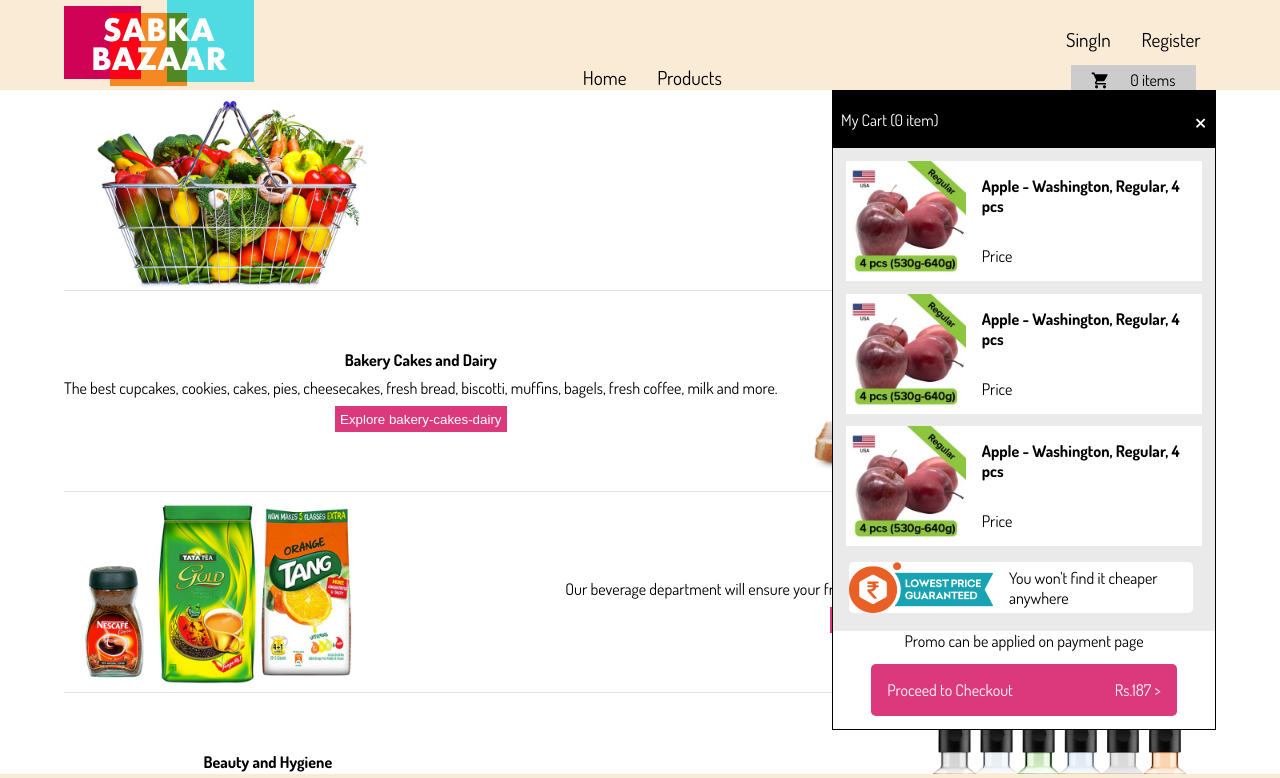
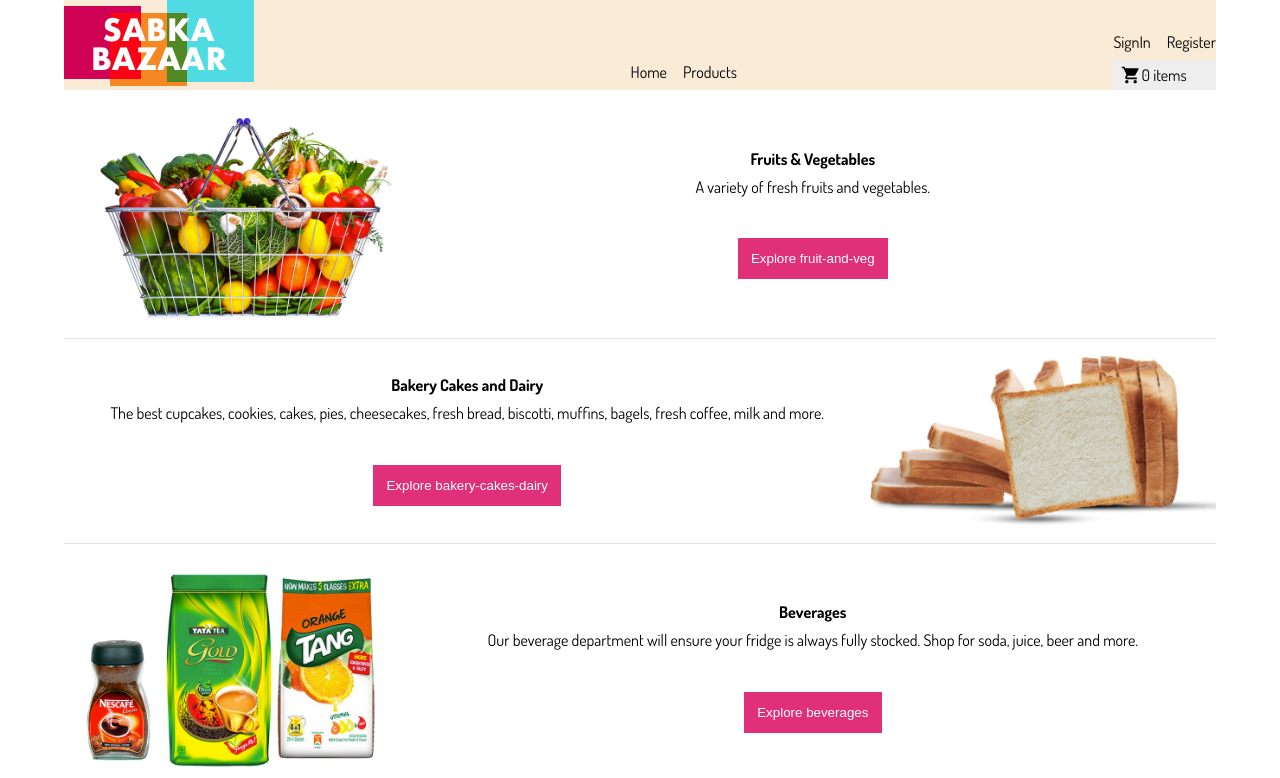
Before and after one commit to imamanv/shopping-cart, a React (Create React App) app: page / in a window 1280 px wide. Shown: the top 778 px of the page. Built offline with nearby package versions, Linux system fonts and the light colour scheme.

Commit message:
few changes

```diff
--- a/src/App.js
+++ b/src/App.js
@@ -12,7 +12,7 @@
   return (
     <>
       <Header />
-      {true && <Cart />}
+      {/* {true && <Cart />} */}
       <Routes>
         <Route path="/" element={<Home />} />
         <Route path="/products" element={<Products />} />
--- a/src/app.css
+++ b/src/app.css
@@ -1,26 +1,85 @@
-.cart-info img {
-  width: 15%;
-}
-.container {
-  width: 90%;
-  margin: 0 auto;
-}
 header,
 footer {
   background-color: antiquewhite;
 }
-nav.row {
+header a {
+  color: black;
+}
+.navbar {
+  display: flex;
+  gap: 1em;
+  justify-content: space-between;
+}
+
+.brand-img img {
+  width: 100%;
+  min-width: 100px;
+}
+.navbar .nav-list {
+  list-style: none;
+  display: flex;
+  align-items: flex-end;
+  justify-content: center;
+  gap: 1em;
+}
+.nav-list-item {
+  margin-bottom: 0.5em;
+}
+.account-links {
+  display: flex;
+  flex-direction: column;
+  justify-content: flex-end;
+  align-items: center;
+}
+.cart-details {
+  display: flex;
+  align-items: flex-end;
+  background-color: #eeeeee;
+  padding: 0.3em 0.5em;
+  width: 100%;
+}
+.cart-details img {
+  width: 20px;
+}
+.cart-details img path {
+  fill: rgb(255, 0, 149);
+}
+@media (max-width: 600px) {
+  .navbar .nav-list {
+    display: none;
+  }
+}
+/*--------------------------------------------------*/
+.category {
   display: flex;
   justify-content: space-between;
-  align-items: flex-end;
+  align-items: center;
+  border-bottom: 1px solid rgba(80, 80, 80, 0.17);
+  padding: 1em 0;
 }
-
-.col a {
-  font-size: 1.2rem;
-  padding: 0.8em;
+.category img {
+  width: 30%;
 }
-header a {
-  color: black;
+.category-details {
+  display: flex;
+  flex-direction: column;
+  align-items: center;
+  gap: 0.5rem;
+  flex: 1;
+}
+.category-details p {
+  text-align: center;
+}
+.explore-btn {
+  border: none;
+  background: #df3079;
+  color: rgb(255, 255, 255);
+  padding: 1em;
+  margin-top: 2.5em;
+}
+/*--------------------------------------------------*/
+.cart-info img {
+  width: 15%;
 }
 .cart-info {
   margin-top: 0.8em;
@@ -41,38 +100,12 @@
   margin: 0;
 }
 footer {
-  position: fixed;
-  bottom: 0;
-  width: 100%;
   text-align: center;
 }
 footer p {
   margin: 0.2em;
 }
-.col.col-1 img {
-  width: 100%;
-}
-.category.row {
-  display: flex;
-  justify-content: space-between;
-  align-items: center;
-  border-bottom: 1px solid rgba(80, 80, 80, 0.17);
-}
-.category.row img {
-  height: 200px;
-}
-.category-details {
-  display: flex;
-  flex-direction: column;
-  align-items: center;
-  gap: 0.5rem;
-}
-.explore-btn {
-  border: none;
-  background: #dc387c;
-  color: rgb(255, 255, 255);
-  padding: 0.4em;
-}
+
 .products-page {
   min-height: 90vh;
   display: flex;
--- a/src/components/Category.jsx
+++ b/src/components/Category.jsx
@@ -2,17 +2,15 @@
   const { name, description, imageUrl, key, order } = props.category;
   const isOddOrder = order % 2 == 0 ? false : true;
   return (
-    <div className="container">
     <div
-        className="category row"
+      className="category"
       style={{ flexDirection: `${isOddOrder ? "row" : "row-reverse"}` }}
     >
       <img src={imageUrl} alt={`image of ${name}`} />
-        <div className="col category-details">
+      <div className="category-details">
         <h4>{name}</h4>
         <p>{description}</p>
         <button className="explore-btn">Explore {key}</button>
-        </div>
       </div>
     </div>
   );
--- a/src/components/Footer.jsx
+++ b/src/components/Footer.jsx
@@ -1,9 +1,7 @@
 function Footer() {
   return (
     <footer>
-      <div className="container">
-        <p>Copyright &#169; 2011-2018 Sabka Bazaar Grocery Supplies Pvt Ltd </p>
-      </div>
+      <p>Copyright &#169; 2011-2018 Sabka Bazaar Grocery Supplies Pvt Ltd </p>
     </footer>
   );
 }
--- a/src/components/Header.jsx
+++ b/src/components/Header.jsx
@@ -3,30 +3,41 @@
 function Header() {
   return (
     <header>
-      <div className="container">
-        <nav className="row">
-          <div className="col col-1">
-            <img
-              src="static\images\logo.png"
-              alt="Brand Logo of Sabka Bazaar"
-            />
+      <nav className="navbar">
+        <div className="brand-img">
+          <img src="static\images\logo.png" alt="Brand Logo of Sabka Bazaar" />
+        </div>
+        <ul className="nav-list">
+          <li className="nav-list-item">
+            <a href="" className="nav-link">
+              Home
+            </a>
+          </li>
+          <li className="nav-list-item">
+            <a href="" className="nav-link">
+              Products
+            </a>
+          </li>
+        </ul>
+        <div className="account-links">
+          <ul className="nav-list">
+            <li className="nav-list-item">
+              <a href="" className="nav-link">
+                SignIn
+              </a>
+            </li>
+            <li className="nav-list-item">
+              <a href="" className="nav-link">
+                Register
+              </a>
+            </li>
+          </ul>
+          <div className="cart-details">
+            <img src="static\images\cart.svg" alt="" />
+            <p>0 items</p>
           </div>
-          <div className="col col-2">
-            <Link to="/">Home</Link>
-            <Link to="/products">Products</Link>
-          </div>
-          <div className="col col-3 account-details">
-            <div className="account-link">
-              <Link to="/login">SingIn</Link>
-              <Link to="/signup">Register</Link>
-            </div>
-            <div className="cart-info">
-              <img src="static\images\cart.svg" alt="cart icon" />
-              <p>0 items</p>
-            </div>
-          </div>
-        </nav>
-      </div>
+        </div>
+      </nav>
     </header>
   );
 }
--- a/src/index.css
+++ b/src/index.css
@@ -8,4 +8,6 @@
 body {
   font-family: "Dosis", sans-serif;
   position: relative;
+  width: 90%;
+  margin: 0 auto;
 }
```
Lines whose indentation alone changed are shown as unchanged.
